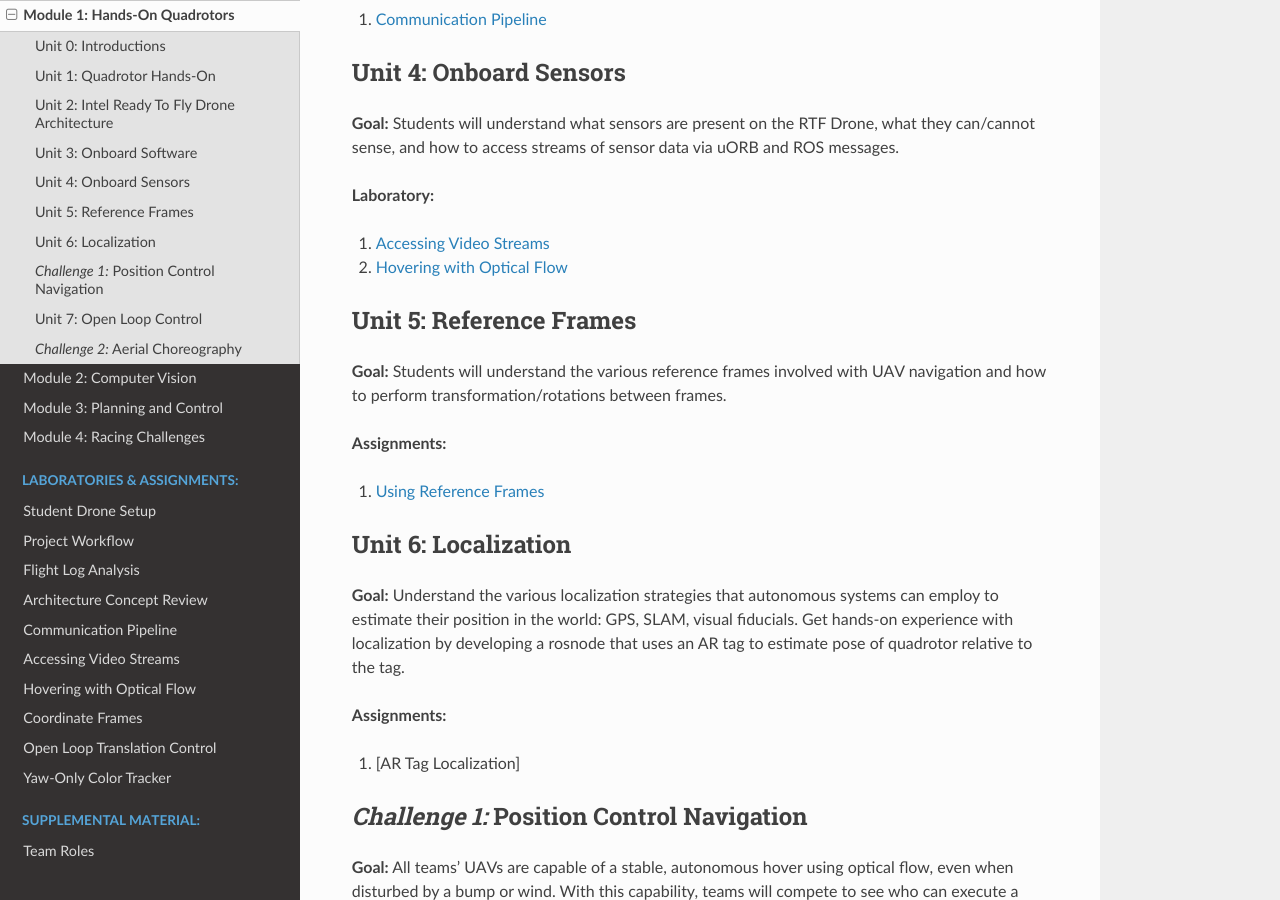
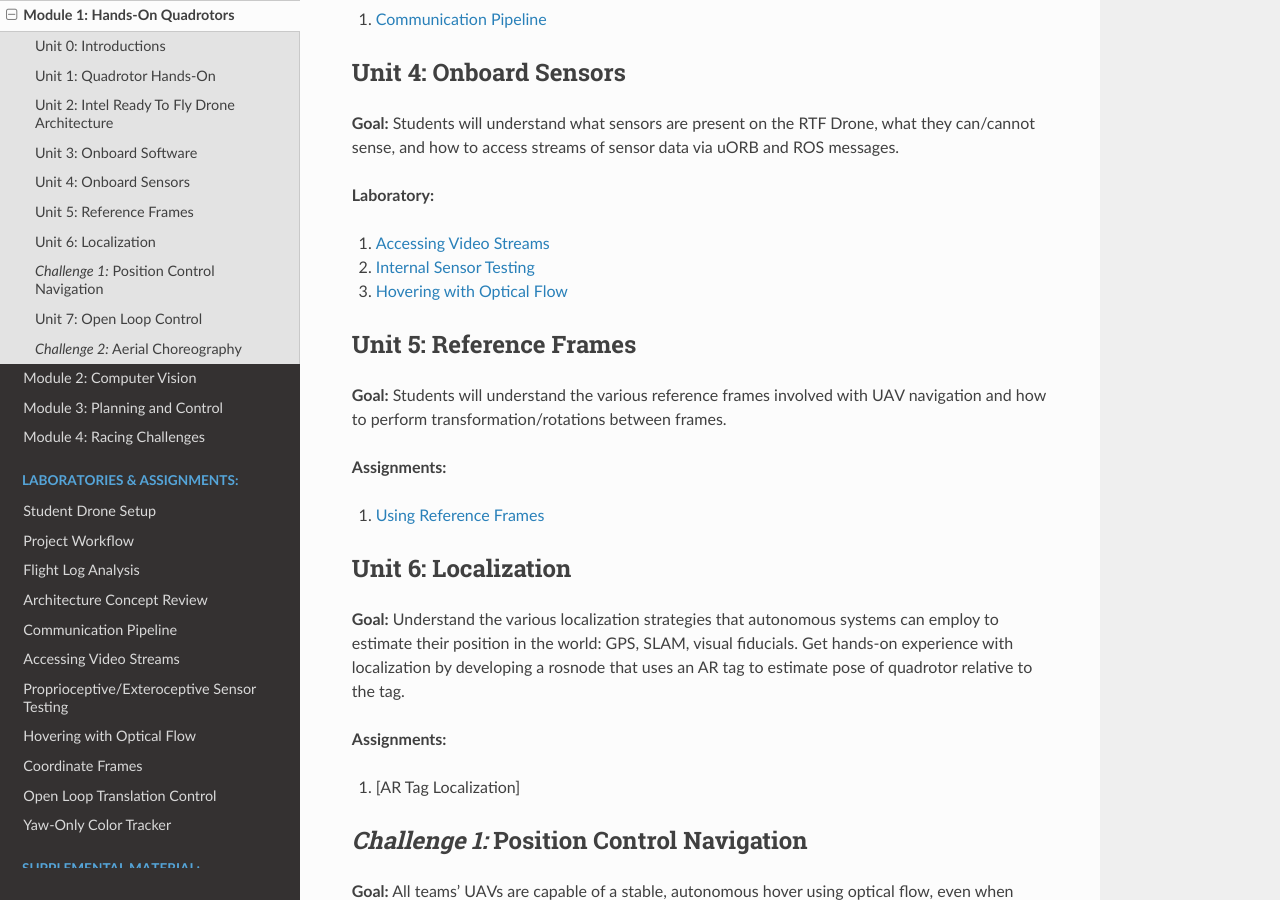
Before and after one commit to BWSI-UAV/website, a Sphinx documentation site: the page built from docs/quadrotor_basics.ipynb, in a window 1280 px wide and 900 px high, scrolled down 1456 px. Built offline with Sphinx 7.4.7 and the Read the Docs theme 2.0.0, drawn with Linux system fonts in a browser that asks for light colours.

Commit message:
internal sensor testing

```diff
--- a/docs/index.rst
+++ b/docs/index.rst
@@ -27,6 +27,7 @@ Welcome to UAV Racing's documentation!
    intel_rtf_architecture.ipynb
    communication_pipeline.ipynb
    accessing_video_streams.ipynb
+   internal_sensor_testing.ipynb
    enable_optical_flow.ipynb
    reference_frames.ipynb
    open_loop_translation_control.ipynb
```
Also changed, not shown: docs/calibration.ipynb, docs/images/local_position.png (added), docs/images/mavlink.png (added), docs/images/optical-flow.png (added), docs/internal_sensor_testing.ipynb (added), docs/quadrotor_basics.ipynb.
